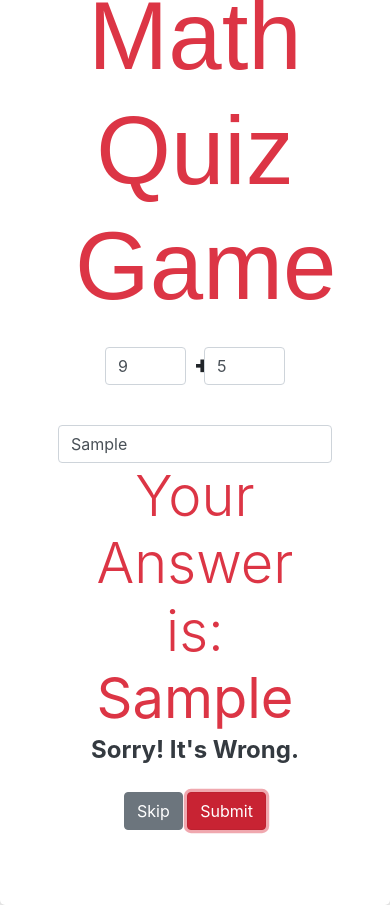
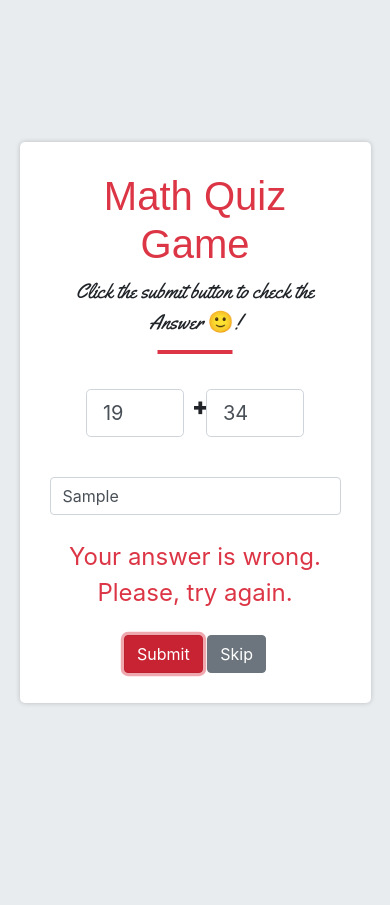
Before and after one commit to designernagesh/js-math-quiz, a plain HTML site: page index.html in a window 390 px wide. Both pictures are taken after typing "Sample" into the empty fields and a click on the button "Submit". After the commit the page ends 844 px from the top, so only its background shows below. Drawn offline with nearby package versions, Linux system fonts and the light colour scheme; a web font is replaced by a local one.

Commit message:
changed the look and feel

```diff
--- a/index.html
+++ b/index.html
@@ -2,85 +2,47 @@
 <html>
 <head>
   <meta charset="UTF-8">
-  <title>Math Quiz Game</title>
+  <title>Javascript: Math Quiz Game</title>
+  <meta name="viewport" content="width=device-width, initial-scale=1.0">
+
+  <!-- Bootstrap CSS -->
   <link rel="stylesheet" href="https://stackpath.bootstrapcdn.com/bootstrap/4.5.0/css/bootstrap.min.css" />
+
+  <!-- Google Fonts -->
   <link rel="stylesheet" href="https://fonts.googleapis.com/css2?family=Saira+Extra+Condensed:wght@700;800;900&display=swap">
+  <link href="https://fonts.googleapis.com/css2?family=Yellowtail&display=swap" rel="stylesheet">
+
+  <!-- Custom CSS Styles -->
   <link rel="stylesheet" href="styles.css">
 </head>
 <body>
-  <div style="height: 90vh" class="d-flex mt-4 justify-content-center align-items-center">
+  <div class="wrapper">
     <div class="container">
 
-      <h1 class="display-1 text-danger mb-4">Math Quiz Game</h1>
+      <h1 class="display-3 text-danger">Math Quiz Game</h1>
+	    <p class="lead">Click the submit button to check the Answer 🙂!</p>
 
       <form class="mb-4 w-75 d-flex mx-auto">
         <div class="form-group" style="width: 45%">
-          <input type="text" id="numberOne" class="form-control">
+          <input type="text" id="numberOne" class="form-control form-control-lg">
         </div>
         <div class="plus"><span class="px-2"> + </span></div>
         <div class="form-group" style="width: 45%">
-          <input type="text" id="numberTwo" class="form-control">
+          <input type="text" id="numberTwo" class="form-control form-control-lg">
         </div>
       </form>
 
       <div class="d-flex justify-content-center"> <input type="text" id="answerInput" class="form-control" placeholder="Answer is" style="width: 350px;"></div>
-      <div class="text-danger text-center display-4" id="result">Your Answer is:  <strong id="answer"></strong>
-      </div>
-      <div class="correct text-success"><strong>Contratulations! It's Correct.</strong></div>
-      <div class="wrong text-dark"><strong>Sorry! It's Wrong.</strong></div>
+
+	  <div class="text-danger text-center mt-4 error"></div>
+      <div class="text-danger text-center mt-4 result"></div>
 
 	  <div class="mt-4 text-center">
-	      <button id="btnSkip" class="btn btn-secondary">Skip</button>
-	      <button id="submitQuiz" class="btn btn-danger">Submit</button>
+	      <button class="btn btn-danger btnSubmit">Submit</button>
+		  <button class="btn btn-secondary btnSkip">Skip</button>
 	  </div>
     </div>
 	</div>
-  <script>
-  	let numberOne = document.getElementById("numberOne");
-	let numberTwo = document.getElementById("numberTwo");
-	let answerInput = document.getElementById("answerInput");
-	let result = document.getElementById("result");
-	let answer = document.getElementById("answer");
-	let correct = document.querySelector(".correct");
-	let wrong = document.querySelector(".wrong");
-
-	let submitQuiz = document.getElementById('submitQuiz');
-	let btnSkip = document.getElementById('btnSkip');
-
-  	let firstValue = Math.floor(Math.random() * 10);
-	numberOne.value = firstValue;
-
-  	let secondValue = Math.floor(Math.random() * 10);
-  	numberTwo.value = secondValue;
-
-	result.style.display = 'none';
-	correct.style.display = 'none';
-	wrong.style.display = 'none';
-
-	btnSkip.addEventListener('click', function(){
-  		let firstValue = Math.floor(Math.random() * 10);
-		numberOne.value = firstValue;
-
-	  	let secondValue = Math.floor(Math.random() * 10);
-	  	numberTwo.value = secondValue;
-
-	  	answerInput.value = "";
-	  	result.style.display = 'none';
-	  	correct.style.display = 'none';
-		wrong.style.display = 'none';
-  	})
-
-  	submitQuiz.addEventListener('click', function(){
-  		if( answerInput.value == ( firstValue + secondValue) ) {
-			result.style.display = 'block';
-			answer.textContent = answerInput.value;
-			correct.style.display = 'block';
-  		}else{
-			result.style.display = 'block';
-			answer.textContent = answerInput.value;
-			wrong.style.display = 'block';
-  		}
-  	})
-  </script>
+  <script src="script.js"></script>
 </body>
 </html>
--- /dev/null
+++ b/script.js
@@ -0,0 +1,63 @@
+let numberOne = document.getElementById("numberOne"),
+    numberTwo = document.getElementById("numberTwo"),
+    answerInput = document.getElementById("answerInput"),
+
+    btnSkip = document.querySelector('.btnSkip'),
+    btnSubmit = document.querySelector('.btnSubmit'),
+
+    error = document.querySelector(".error"),
+    result = document.querySelector(".result");
+
+    error.style.display = 'none';
+    result.style.display = 'none';
+
+    function firstFunction(){
+      return (Math.floor(Math.random() * 20));
+    }
+    function secondFunction(){
+      return (Math.floor(Math.random() * 50));
+    }
+
+    numberOne.value = firstFunction();
+    numberTwo.value = secondFunction();
+
+submitQuiz = () => {
+  if ( answerInput.value == "" ){
+    result.style.display = 'none';
+    error.style.display = 'block';
+    error.innerHTML = 'Please, add the two numbers and answer it.'
+  }
+  else{
+    if( parseInt(answerInput.value) !== ( parseInt(numberOne.value) + parseInt(numberTwo.value)) ){
+      result.style.display = 'none';
+      error.style.display = 'block';
+      error.innerHTML = 'Your answer is wrong. Please, try again.';
+    }
+    else{
+      error.style.display = 'none';
+      result.style.display = 'block';
+      result.innerHTML = `Your Answer is:  <strong>${answerInput.value}</strong>`;
+
+      let element =  document.createElement('div');
+      element.setAttribute('class', 'text-success');
+      element.textContent = 'Congratulations!';
+      result.appendChild(element);
+    }
+  }
+
+}
+btnSubmit.addEventListener('click', submitQuiz);
+
+skipQuiz = () => {
+  numberOne.value = firstFunction();
+  numberTwo.value = secondFunction();
+  answerInput.value = '';
+
+  console.log(numberOne.value);
+  console.log(numberTwo.value);
+
+  error.style.display = 'none';
+  result.style.display = 'none';
+}
+
+btnSkip.addEventListener('click', skipQuiz);
--- a/styles.css
+++ b/styles.css
@@ -1,23 +1,71 @@
+:root{
+  --primary-color: #dc3545
+}
+*{
+  box-sizing: border-box;
+  margin: 0;  padding: 0;
+}
 body{
-  background: #F1F1F1;
+  background:  #e9ecef;
+}
+.wrapper{
+  height: 100vh;
+  display: flex;
+  justify-content:center;
+  align-items: center;
 }
 .container{
   background: #FFF;
   border-radius: 5px;
   box-shadow: 0px 0px 5px rgba(0,0,0, 0.2);
-  padding: 75px;
+  padding: 30px; min-height: 300px;
 }
 h1{
+  text-align: center;
   font-family: 'Saira Extra Condensed', sans-serif;
+}
+p.lead{
+  font-family: 'Yellowtail', cursive;
+  font-size: 24px;
+  position: relative;
   text-align: center;
+  margin-bottom: 50px;
 }
+p.lead::after{
+  position: absolute;
+  content: '';
+  width: 75px;
+  height: 4px;
+  background-color: var(--primary-color);
+  bottom: -15px;
+  transform: translate(-50%);
+  left: 50%;
+}
+
 .plus{
 	width: 10%; font-size: 24px; font-weight: 900; text-align:center
 }
- .correct{
- 	font-size: 24px
- }
-.wrong{
-	font-size: 24px;
-	text-align: center
+.result{
+  font-size: 32px;
 }
+.text-success{
+ 	font-size: 21px
+}
+.error{
+  font-size: 24px;
+}
+
+/*/////////////////////////////////////////////////////////////
+[ Responsive CSS Starts Here ]
+*/
+@media(max-width: 600px){
+  .container {
+    width: 90%;
+  }
+  .display-3 {
+    font-size: 2.5rem;
+  }
+  p.lead {
+    font-size: 21px;
+  }
+}
```
